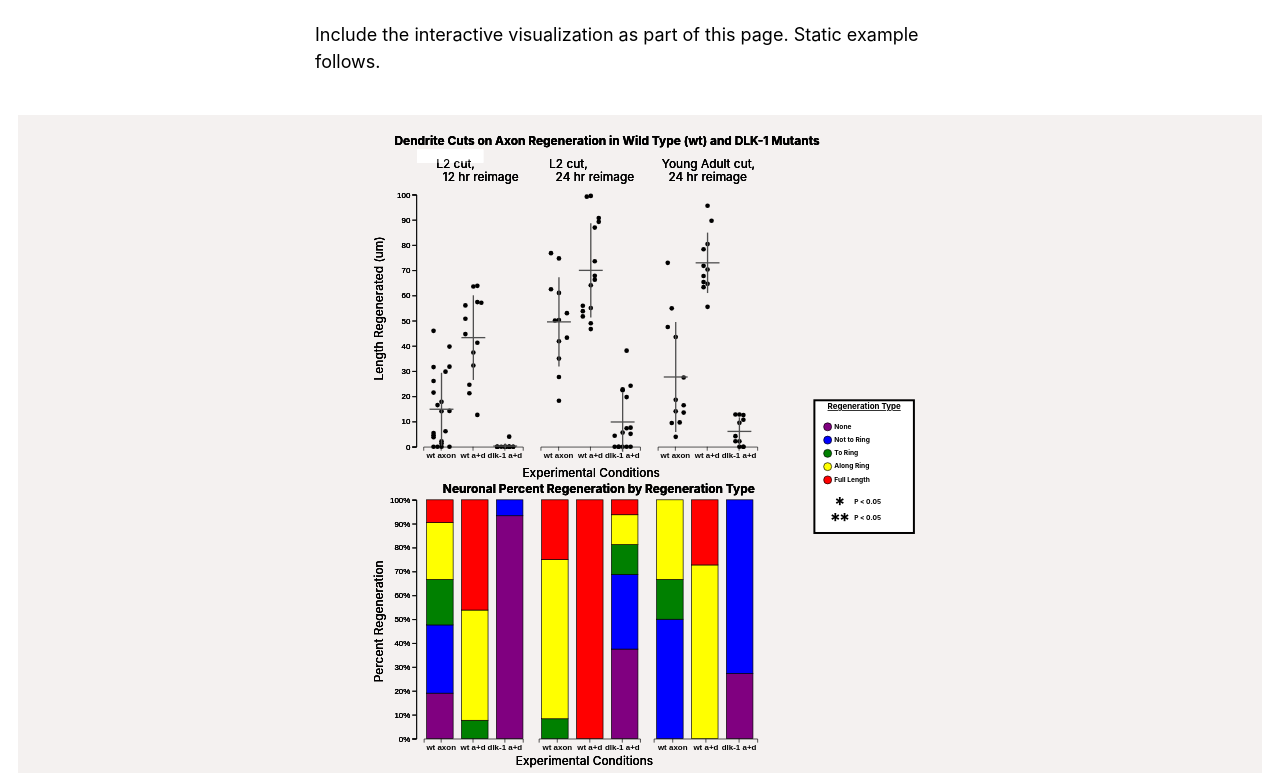
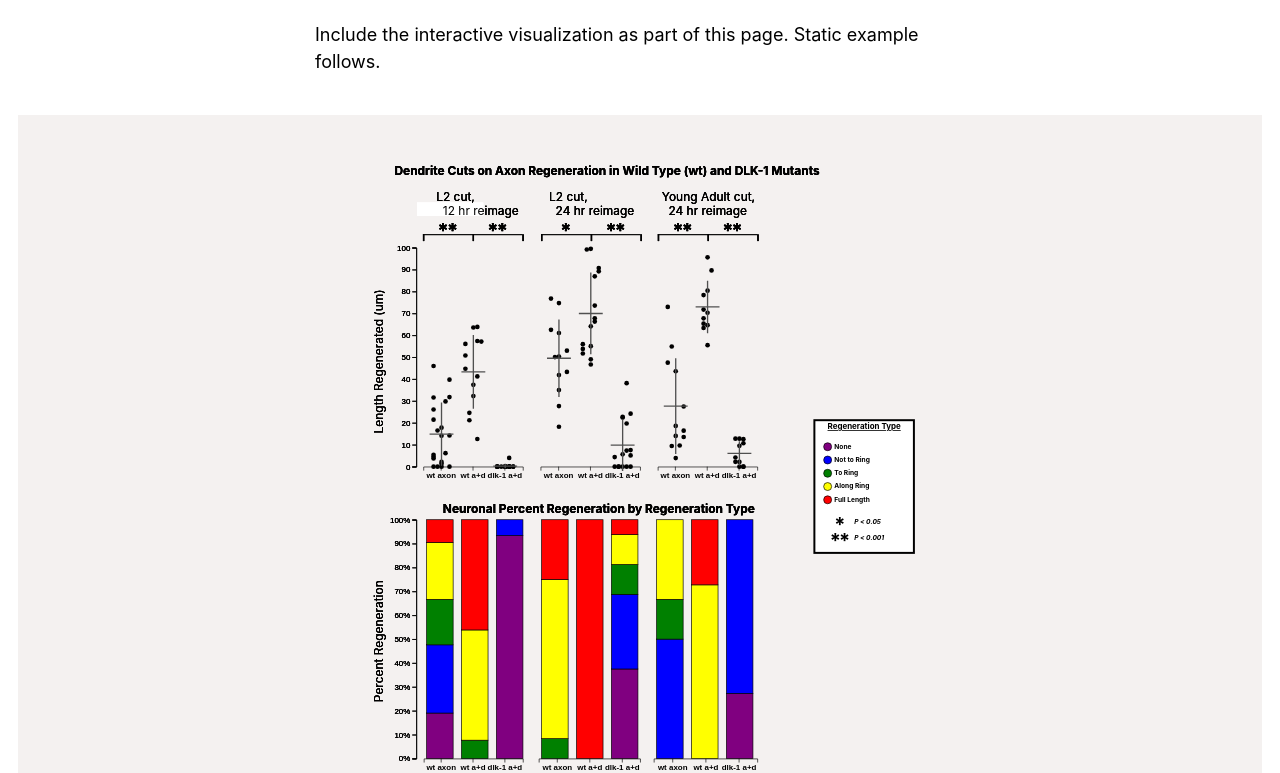
Before and after one commit to hlussenhop/Neuronal-Regeneratioin-Visualization, a plain HTML site: page index.html in a window 1280 px wide. Shown: the part 681-1454 px from the top of the page. Drawn offline with Linux system fonts and the light colour scheme.

Commit message:
added statistic bars throughout visualization

```diff
--- a/index.html
+++ b/index.html
@@ -67,7 +67,7 @@
     <!-- Change viewbox to whatever you want, e.g., '0 0 1000 6000' This determines your aspect ratio and coordinate system -->
     <!-- Delete all the sample SVG code below after the viewbox to before the closing tag. Populate this part of the SVG with D3. -->
     <svg id='dot_plot'
-      preserveAspectRatio='xMidYMid meet' class='vis-svg' viewBox='-500.335 -30 1875 1875' version='1.1' xmlns='http://www.w3.org/2000/svg' xmlns:xlink='http://www.w3.org/1999/xlink'>
+      preserveAspectRatio='xMidYMid meet' class='vis-svg' viewBox='-500.335 -60 1875 1875' version='1.1' xmlns='http://www.w3.org/2000/svg' xmlns:xlink='http://www.w3.org/1999/xlink'>
 
 
 
--- a/js/Legend.js
+++ b/js/Legend.js
@@ -147,6 +147,7 @@ function legend() {
 	  .text("P < 0.05")
 	  .style("font-size", "10px")
 	  .attr('font-weight', 'bold')
+	  .attr("font-style", "italic")
 	  .attr("alignment-baseline","middle")
 
 	// legend: statistic ** SHAPE (L)
@@ -173,9 +174,10 @@ function legend() {
 	svg_stack_bar.append("text")
 	  .attr("x",(legend_x + y_incr + x_incr + x_incr + x_incr + x_incr))
 	  .attr("y",(legend_y + (2*y_incr) + y_incr + y_incr + y_incr + y_incr + y_incr + (y_incr / 1.5) + y_incr + (y_incr / 4)))
-	  .text("P < 0.05")
+	  .text("P < 0.001")
 	  .style("font-size", "10px")
 	  .attr('font-weight', 'bold')
+	  .attr("font-style", "italic")
 	  .attr("alignment-baseline","middle")
 }
 legend();
--- a/js/dot_plot.js
+++ b/js/dot_plot.js
@@ -2,7 +2,7 @@ function dot_plot_chart() {
   let dispatcher;
 
   function returned(data) {
-    let margin = { top: 20, right: 60, bottom: 30, left: 100 },
+    let margin = { top: 70, right: 60, bottom: 30, left: 100 },
       width = 690 - margin.left - margin.right,
       height = 520 - margin.top - margin.bottom;
 
@@ -109,11 +109,191 @@ function dot_plot_chart() {
 		.attr("x",1)
 		.attr("y",2)
 		.attr("id", "tooltip_text")
-		.attr("class", "tooltip_text")
+    .attr("class", "tooltip_text")
+
+  // ----------------------------------------
+  // Statistic bars
+  // Statistic bar: L2 cut, 12hr reimage
+  svg.append("rect") // horizontal
+		.attr("x",10)
+		.attr("y",50)
+		.attr("height", 1)
+		.attr("width", 150)
+    .attr("fill", "black")
+    .attr("class", "unselectable")
+  svg.append("rect") // L tick
+		.attr("x",10)
+		.attr("y",50)
+		.attr("height", 10)
+		.attr("width", 2)
+    .attr("fill", "black")
+    .attr("class", "unselectable")
+  svg.append("rect") // R tick
+		.attr("x",160)
+		.attr("y",50)
+		.attr("height", 10)
+		.attr("width", 2)
+    .attr("fill", "black")
+    .attr("class", "unselectable")
+  svg.append("rect") // M tick
+		.attr("x",85)
+		.attr("y",50)
+		.attr("height", 10)
+		.attr("width", 2)
+    .attr("fill", "black")
+    .attr("class", "unselectable")
+  svg.append("text") // L (L **)
+	  .attr("x", 47.5 - 7)
+	  .attr("y", 55)
+	  .text("*")
+	  .style("font-size", "30px")
+    .attr('font-weight', 'bold')
+    .attr("text-anchor", "middle")
+    .attr("class", "chartText")
+  svg.append("text") // L (R **)
+	  .attr("x", 47.5 + 7)
+	  .attr("y", 55)
+	  .text("*")
+	  .style("font-size", "30px")
+    .attr('font-weight', 'bold')
+    .attr("text-anchor", "middle")
+    .attr("class", "chartText")
+  svg.append("text") // R (L **)
+	  .attr("x", 122.5 - 7)
+	  .attr("y", 55)
+	  .text("*")
+	  .style("font-size", "30px")
+    .attr('font-weight', 'bold')
+    .attr("text-anchor", "middle")
+    .attr("class", "chartText")
+  svg.append("text") // R (R **)
+	  .attr("x", 122.5 + 7)
+	  .attr("y", 55)
+	  .text("*")
+	  .style("font-size", "30px")
+    .attr('font-weight', 'bold')
+    .attr("text-anchor", "middle")
+    .attr("class", "chartText")
+
+
+  // Statistic bar: L2 cut, 24hr reimage
+  svg.append("rect") // horizontal
+		.attr("x",188)
+		.attr("y",50)
+		.attr("height", 1)
+		.attr("width", 150)
+    .attr("fill", "black")
+    .attr("class", "unselectable")
+  svg.append("rect") // L tick
+		.attr("x",188)
+		.attr("y",50)
+		.attr("height", 10)
+		.attr("width", 2)
+    .attr("fill", "black")
+    .attr("class", "unselectable")
+  svg.append("rect") // R tick
+		.attr("x",338)
+		.attr("y",50)
+		.attr("height", 10)
+		.attr("width", 2)
+    .attr("fill", "black")
+    .attr("class", "unselectable")
+  svg.append("rect") // M tick
+		.attr("x",263)
+		.attr("y",50)
+		.attr("height", 10)
+		.attr("width", 2)
+    .attr("fill", "black")
+    .attr("class", "unselectable")
+  svg.append("text") // L *
+	  .attr("x", 225.5)
+	  .attr("y", 55)
+	  .text("*")
+	  .style("font-size", "30px")
+    .attr('font-weight', 'bold')
+    .attr("text-anchor", "middle")
+    .attr("class", "chartText")
+  svg.append("text") // R (L **)
+	  .attr("x", 300.5 - 7)
+	  .attr("y", 55)
+	  .text("*")
+	  .style("font-size", "30px")
+    .attr('font-weight', 'bold')
+    .attr("text-anchor", "middle")
+    .attr("class", "chartText")
+  svg.append("text") // R (R **)
+	  .attr("x", 300.5 + 7)
+	  .attr("y", 55)
+	  .text("*")
+	  .style("font-size", "30px")
+    .attr('font-weight', 'bold')
+    .attr("text-anchor", "middle")
+    .attr("class", "chartText")
 
 
 
-
+  // Statistic bar: YA cut, 24hr reimage
+  svg.append("rect") // horizontal
+		.attr("x",364)
+		.attr("y",50)
+		.attr("height", 1)
+		.attr("width", 150)
+    .attr("fill", "black")
+    .attr("class", "unselectable")
+  svg.append("rect") // L tick
+		.attr("x",364)
+		.attr("y",50)
+		.attr("height", 10)
+		.attr("width", 2)
+    .attr("fill", "black")
+    .attr("class", "unselectable")
+  svg.append("rect") // R tick
+		.attr("x",514)
+		.attr("y",50)
+		.attr("height", 10)
+		.attr("width", 2)
+    .attr("fill", "black")
+    .attr("class", "unselectable")
+  svg.append("rect") // M tick
+		.attr("x",439)
+		.attr("y",50)
+		.attr("height", 10)
+		.attr("width", 2)
+    .attr("fill", "black")
+    .attr("class", "unselectable")
+  svg.append("text") // L (L **)
+	  .attr("x", 401.5 - 7)
+	  .attr("y", 55)
+	  .text("*")
+	  .style("font-size", "30px")
+    .attr('font-weight', 'bold')
+    .attr("text-anchor", "middle")
+    .attr("class", "chartText")
+  svg.append("text") // L (R **)
+	  .attr("x", 401.5 + 7)
+	  .attr("y", 55)
+	  .text("*")
+	  .style("font-size", "30px")
+    .attr('font-weight', 'bold')
+    .attr("text-anchor", "middle")
+    .attr("class", "chartText")
+  svg.append("text") // R (L **)
+	  .attr("x", 476.5 - 7)
+	  .attr("y", 55)
+	  .text("*")
+	  .style("font-size", "30px")
+    .attr('font-weight', 'bold')
+    .attr("text-anchor", "middle")
+    .attr("class", "chartText")
+  svg.append("text") // R (R **)
+	  .attr("x", 476.5 + 7)
+	  .attr("y", 55)
+	  .text("*")
+	  .style("font-size", "30px")
+    .attr('font-weight', 'bold')
+    .attr("text-anchor", "middle")
+    .attr("class", "chartText")
+	// ---------------------------------------
 
       let selected;
 
@@ -288,7 +468,7 @@ function dot_plot_chart() {
       svg
         .append("text")
         .attr("x", -33)
-        .attr("y", -5)
+        .attr("y", -40)
         .attr("class", "chartText")
         .text(
           "Dendrite Cuts on Axon Regeneration in Wild Type (wt) and DLK-1 Mutants"
@@ -306,42 +486,42 @@ function dot_plot_chart() {
       svg
         .append("text")
         .attr("x", 30)
-        .attr("y", 30)
+        .attr("y", 0)
         .attr("class", "chartText")
         .text("L2 cut,");
 
       svg
         .append("text")
         .attr("x", 40)
-        .attr("y", 50)
+        .attr("y", 20)
         .attr("class", "chartText")
         .text("12 hr reimage");
 
       svg
         .append("text")
         .attr("x", 200)
-        .attr("y", 30)
+        .attr("y", 0)
         .attr("class", "chartText")
         .text("L2 cut,");
 
       svg
         .append("text")
         .attr("x", 210)
-        .attr("y", 50)
+        .attr("y", 20)
         .attr("class", "chartText")
         .text("24 hr reimage");
 
       svg
         .append("text")
         .attr("x", 370)
-        .attr("y", 30)
+        .attr("y", 0)
         .attr("class", "chartText")
         .text("Young Adult cut,");
 
       svg
         .append("text")
         .attr("x", 380)
-        .attr("y", 50)
+        .attr("y", 20)
         .attr("class", "chartText")
         .text("24 hr reimage");
 
--- a/style.css
+++ b/style.css
@@ -108,6 +108,10 @@ circle.selected {
 	pointer-events:none
 }
 
+.unselectable{
+	pointer-events:none
+}
+
 .legendText{
 	pointer-events:none
 }
```
